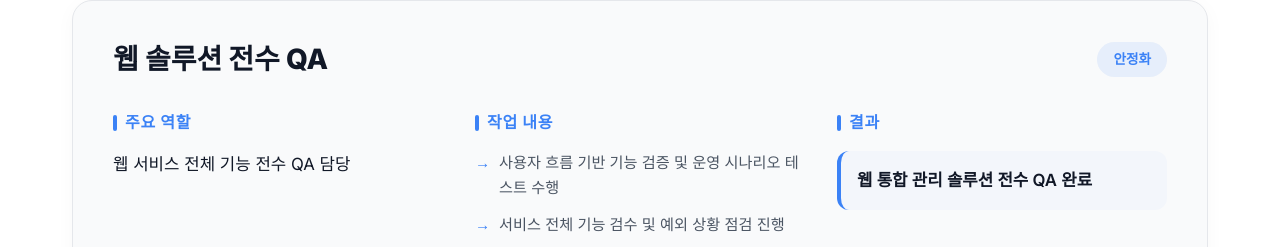
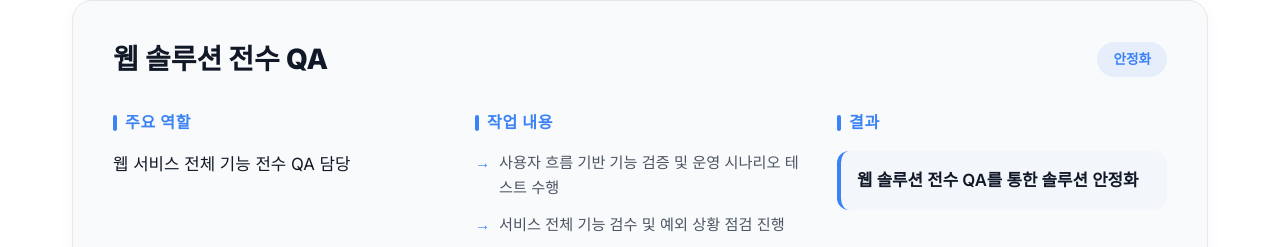
Before and after one commit to gudfbs/gudfbs.github.io, a plain HTML site: page index.html in a window 1280 px wide. Shown: the part 2544-2791 px from the top of the page. Drawn offline with Linux system fonts and the light colour scheme.

Commit message:
Sync portfolio 웹 솔루션 전수 QA result with 웹 솔루션 전수 QA를 통한 솔루션 안정화

```diff
--- a/index.html
+++ b/index.html
@@ -190,7 +190,7 @@
                             </div>
                             <div class="project-info">
                                 <h4>결과</h4>
-                                <p class="result-text">웹 통합 관리 솔루션 전수 QA 완료</p>
+                                <p class="result-text">웹 솔루션 전수 QA를 통한 솔루션 안정화</p>
                             </div>
                         </div>
                     </div>
```
